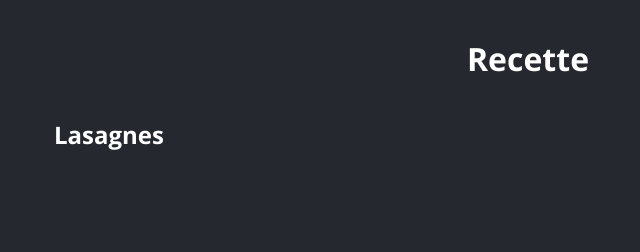
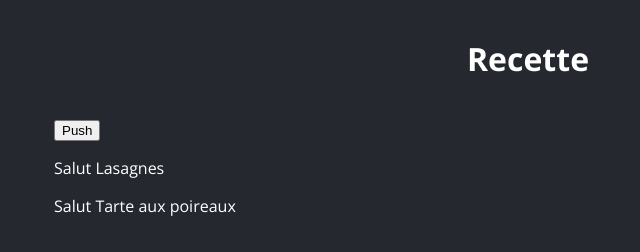
Before and after one commit to TytyJenkins/recette, a plain HTML site: page index.html in a window 1280 px wide. Shown: the whole page, without its empty margins (112-752 px from the left). Drawn offline with nearby package versions, Linux system fonts and the light colour scheme.

Commit message:
json test

```diff
--- a/index.html
+++ b/index.html
@@ -10,56 +10,73 @@
 <body>
     <header class="container">
         <h1 class="block-title">Recette</h1>
-        <!-- <button onclick="showList()">Show List</button> -->
+        <button id="pushArray">Push</button>
     </header>
 
 
-    <main class="container">
-        <article>
-            <h2>Lasagnes</h2>
-        </article>
+    <main id="article-grid" class="container">
+        <!-- article list content -->
     </main>
 
     <script>
+        window.addEventListener("DOMContentLoaded", () => {
+            // variables
+            let jsonObj = "https://raw.githubusercontent.com/TytyJenkins/recette/main/article.json";
+            let jsonTest ="";
+            const articleContainer = document.getElementById('article-grid');
+            const button = document.getElementById('pushArray');
+            let articleItem = "";
 
-fetch("./article.json")
-  .then(function (response) {
-    return response.json();
-  })
-  .then(function (data) {
-    console.log(data);
-  })
+            // generate html
+            function cardRecipe(i) {
+                articleItem = `
+                    <p>Salut ${i.title}</p>
+                `
+                return articleItem;
+            }
 
-// function showList(){
-//     fetch("article.json")
-//       .then(response => response.json())
-//       .then(data => createArticle(data));
-//   }
+            // functions
+            function showList(){
+                fetch(jsonObj)
+                .then(response => response.json())
+                .then(data => createArticle(data));
+            }
 
-//   function createArticle(data) {
-//     for (let i = 0; i < data.result.length; i++) {
-//         console.log('hello');
-//     }
-//   }
+            function createArticle(data) {
+                for (let i = 0; i < data.result.length; i++) {
+                    let dataI = data.result[i];
+                    articleContainer.innerHTML += cardRecipe(dataI);
+                }
+            }
 
-//         fetch("https://jsonplaceholder.typicode.com/users")
-//   .then(function (response) {
-//     return response.json();
-//   })
-//   .then(function (data) {
-//     for (let i = 0; i < data.length; i++) {
-//       console.log(data[i]);
-//     }
-//   })
+            function addNewArticle() {
+                // const title = "boeuf";
+                // const tag = ["allSeason", "longTime"];
+                // const time = "1h";
+                // const ingredient = ["viande", "carottes"];
 
-//         var output = document.getElementById("output");
-//         fetch('./lib/examples/employee.json')
-//           .then(response => response.json())
-//           .then(data => {
-//             output.innerHTML += data.employee.name + "<br>";
-//             output.innerHTML += data.employee.age + "<br>";
-//             output.innerHTML += data.employee.salary;
-//           })
+                // for(i=0; i <= 2; i++) {
+                //     let newRecipe =
+                //         {
+                //             "id": i,
+                //             "title": title,
+                //             "tag": tag,
+                //             "time": time,
+                //             "ingredient": ingredient
+                //         }
+
+                //     jsonObj.result[i] = newRecipe;
+                // }
+
+                console.log(jsonObj.result);
+            }
+
+            // events
+            showList();
+
+            button.addEventListener('click', addNewArticle);
+
+        });
       </script>
 </body>
 </html>
--- /dev/null
+++ b/test.json
@@ -0,0 +1,6 @@
+{
+    "data": {
+        "user1": "user1",
+        "user2": "user2"
+    }
+}
```
